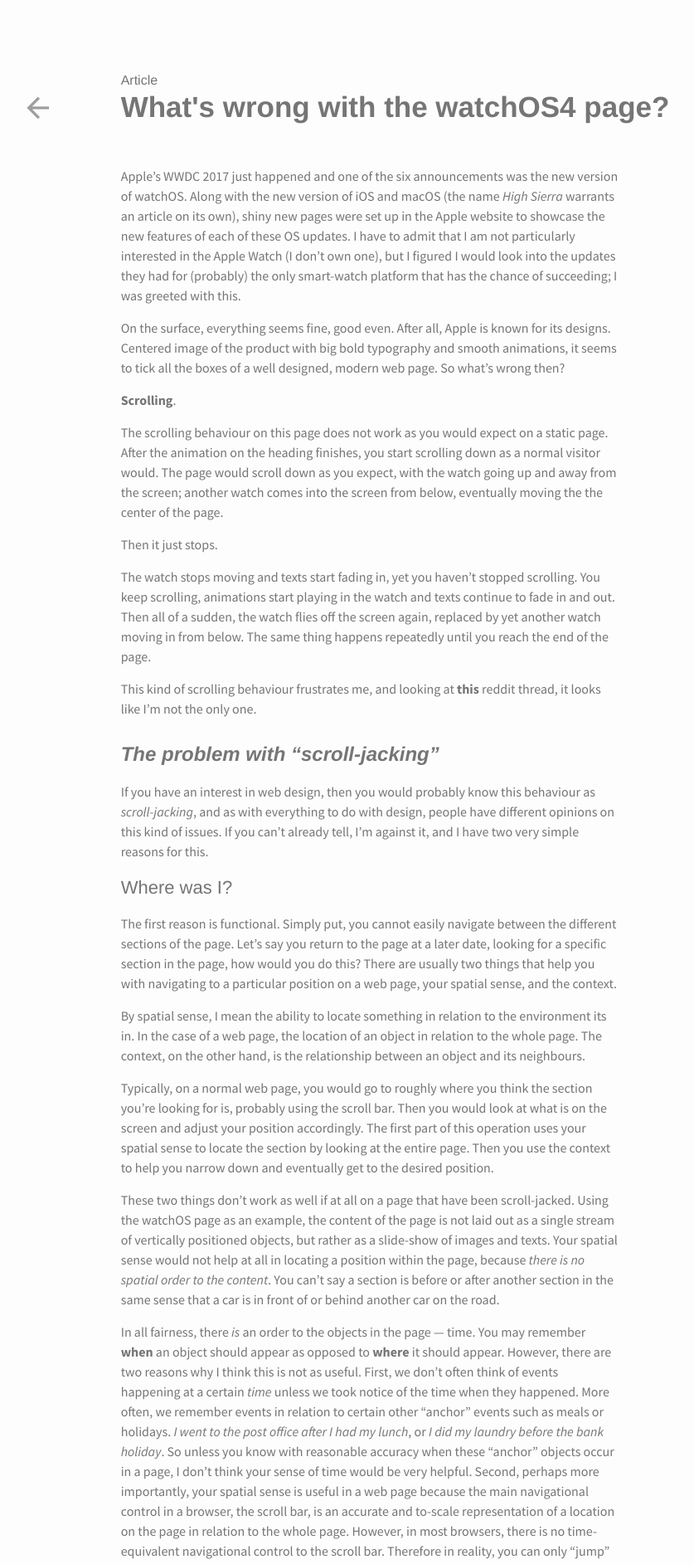
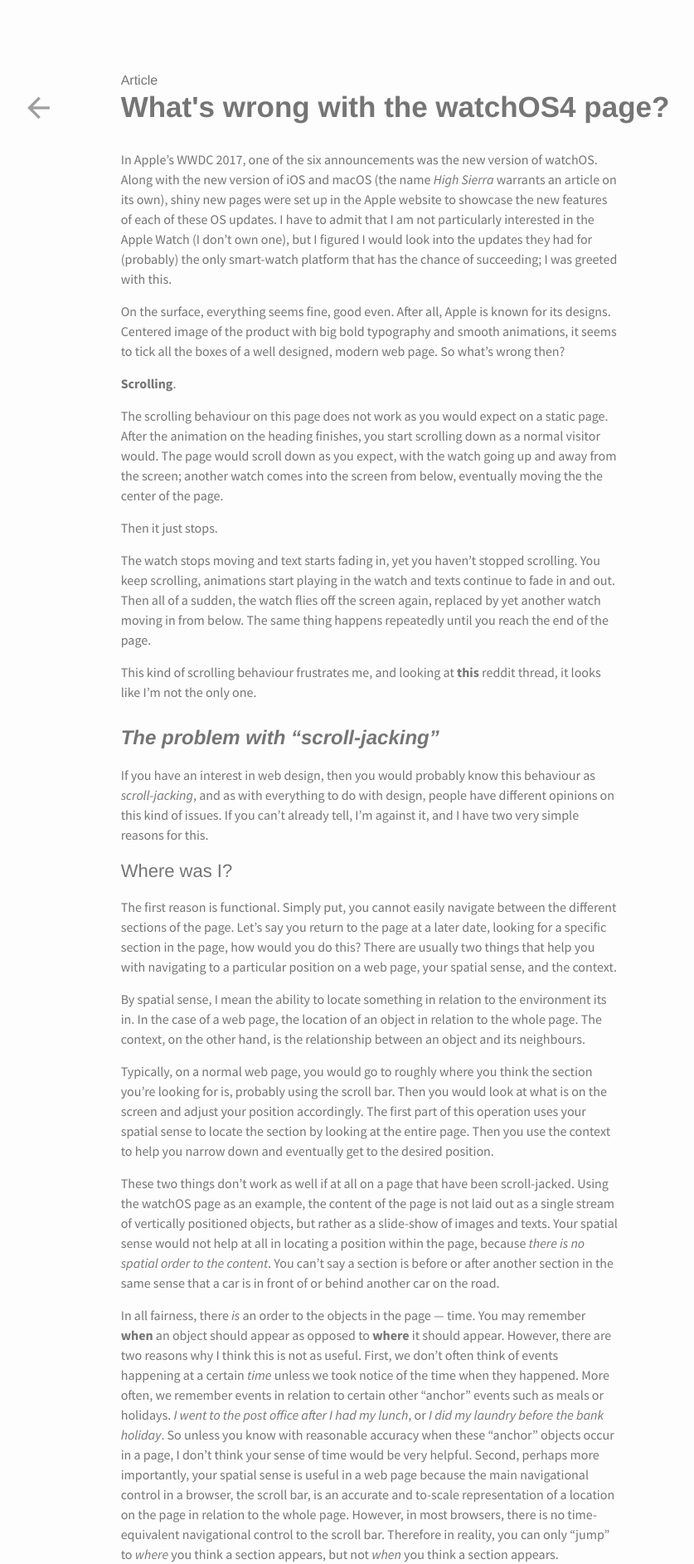
Before and after one commit to gcky/gcky.github.io, a Jekyll site: the page built from scrolljack.md, in a window 1280 px wide. Shown: the top 1885 px of the page at 83% size, without its empty margins (21-858 px from the left). Built offline with Jekyll 4.4.1, drawn with Linux system fonts in a browser that asks for light colours; some of the changed text lies outside the part shown.

```diff
--- a/_sass/_subpage-layout.scss
+++ b/_sass/_subpage-layout.scss
@@ -164,7 +164,7 @@
     font-weight: 400;
 
     &.post {
-      padding-top: 30px;
+      padding-top: 10px;
 
       p {
         max-width: 600px;
--- a/index.html
+++ b/index.html
@@ -18,7 +18,7 @@
   </div>
 
   <div class="main-nav-blob blog">
-    <h2>about</h2>
+    <h2>articles</h2>
   </div>
 
 </nav>
--- a/scrolljack.md
+++ b/scrolljack.md
@@ -5,7 +5,7 @@
 article_title: What's wrong with the watchOS4 page?
 ---
 
-Apple's WWDC 2017 just happened and one of the six announcements was the new version of watchOS. Along with the new version of iOS and macOS (the name *High Sierra* warrants an article on its own), shiny new pages were set up in the Apple website to showcase the new features of each of these OS updates. I have to admit that I am not particularly interested in the Apple Watch (I don't own one), but I figured I would look into the updates they had for (probably) the only smart-watch platform that has the chance of succeeding; I was greeted with this.
+In Apple's WWDC 2017, one of the six announcements was the new version of watchOS. Along with the new version of iOS and macOS (the name *High Sierra* warrants an article on its own), shiny new pages were set up in the Apple website to showcase the new features of each of these OS updates. I have to admit that I am not particularly interested in the Apple Watch (I don't own one), but I figured I would look into the updates they had for (probably) the only smart-watch platform that has the chance of succeeding; I was greeted with this.
 
 On the surface, everything seems fine, good even. After all, Apple is known for its designs. Centered image of the product with big bold typography and smooth animations, it seems to tick all the boxes of a well designed, modern web page. So what's wrong then?
 
@@ -15,7 +15,7 @@
 
 Then it just stops.
 
-The watch stops moving and texts start fading in, yet you haven't stopped scrolling. You keep scrolling, animations start playing in the watch and texts continue to fade in and out. Then all of a sudden, the watch flies off the screen again, replaced by yet another watch moving in from below. The same thing happens repeatedly until you reach the end of the page.
+The watch stops moving and text starts fading in, yet you haven't stopped scrolling. You keep scrolling, animations start playing in the watch and texts continue to fade in and out. Then all of a sudden, the watch flies off the screen again, replaced by yet another watch moving in from below. The same thing happens repeatedly until you reach the end of the page.
 
 This kind of scrolling behaviour frustrates me, and looking at **this** reddit thread, it looks like I'm not the only one.
 
```
Also changed, not shown: other parts of scrolljack.md (+1 -1 lines), 2 other files.
